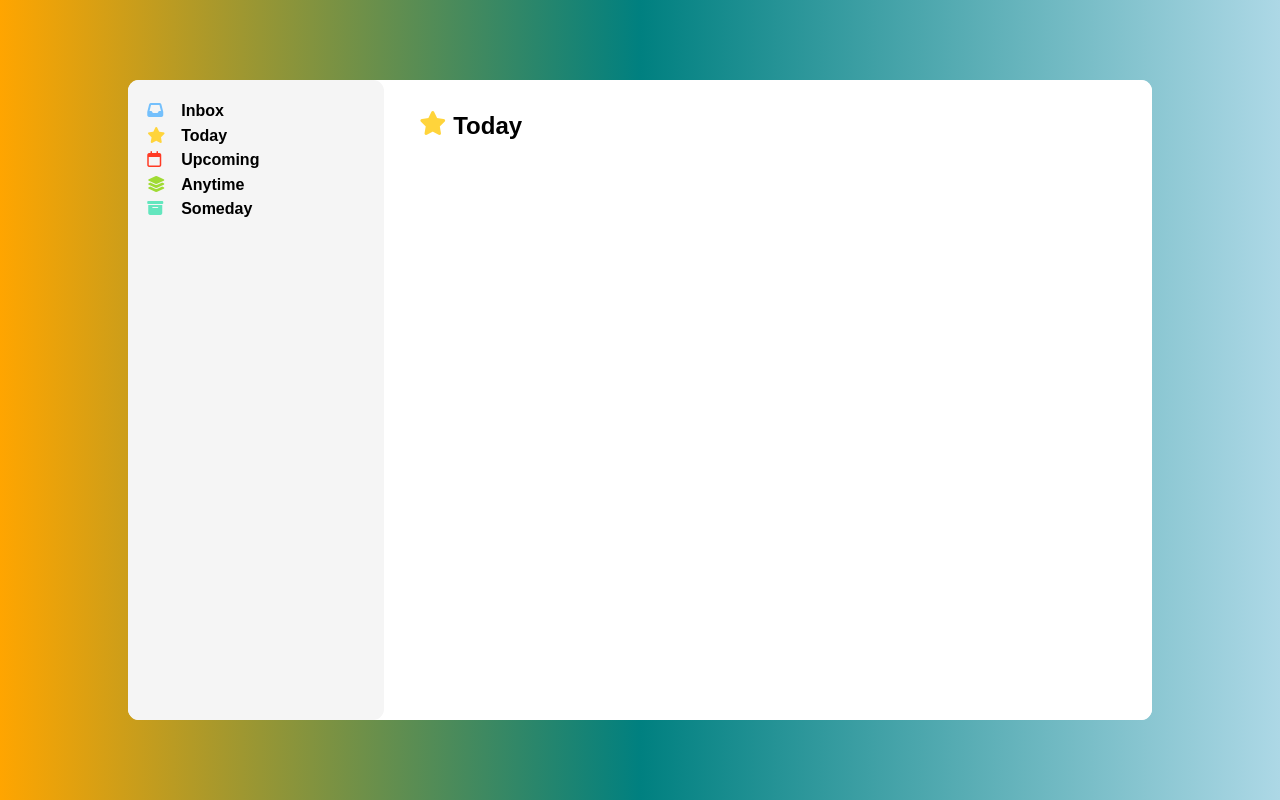
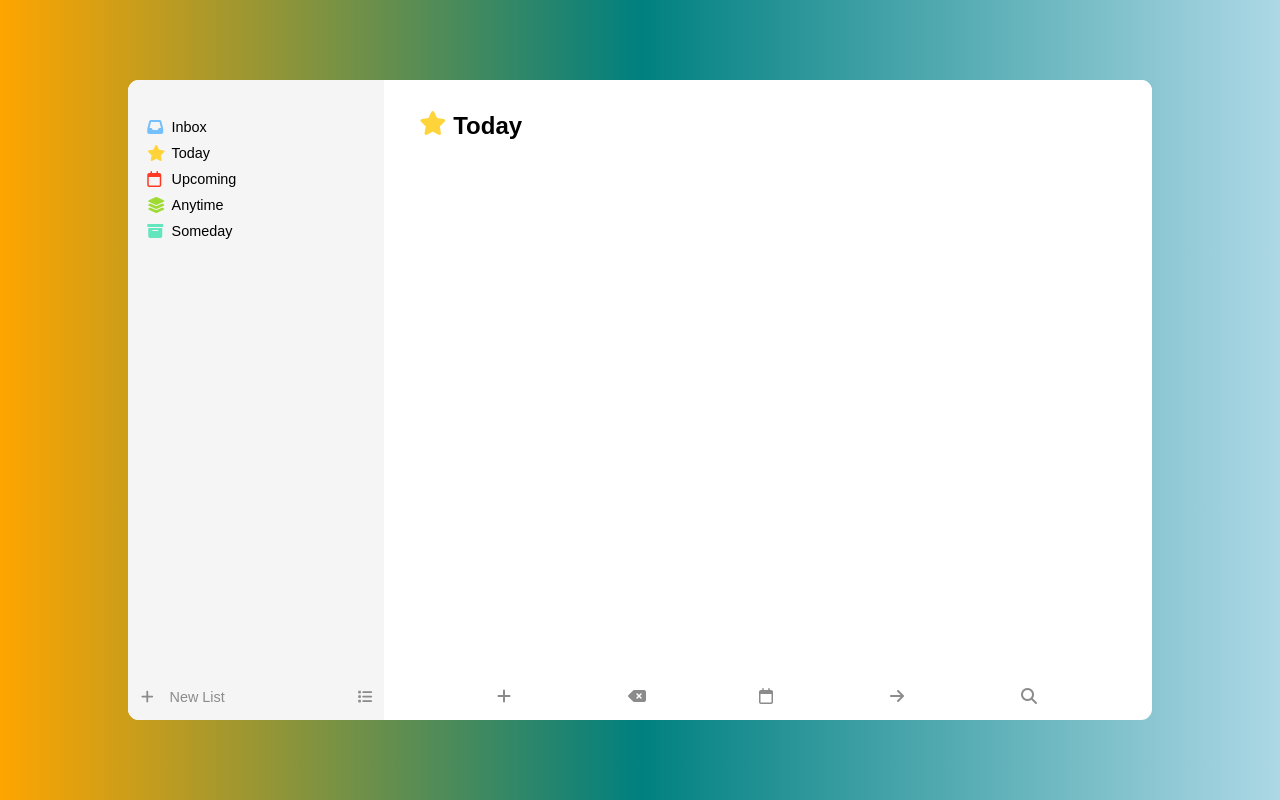
Before and after one commit to josueramirez1/to-do-list, a website built with webpack: page src/template.html in a window 1280 px wide. Built offline with nearby package versions, Linux system fonts and the light colour scheme.

Commit message:
adding styling and cursors to buttons
allows user to add a new item or new list

```diff
--- a/src/css/styles.css
+++ b/src/css/styles.css
@@ -1,3 +1,8 @@
+:root {
+  --lightgrey: #8b8b8b;
+  --whitesmoke: #f5f5f5;
+}
+
 * {
   margin: 0;
   padding: 0;
@@ -10,7 +15,7 @@ body {
 }
 
 #content {
-  background: linear-gradient(to right, orange, teal, lightblue);
+  background: linear-gradient(to right, #ffa500, #008080, #add8e6);
   height: 100%;
   display: flex;
   justify-content: center;
@@ -22,21 +27,21 @@ body {
   height: 80%;
   background-color: #fff;
   border-radius: 11px;
-
+  overflow: hidden;
   display: grid;
   grid-template-columns: 1fr 3fr;
+  grid-template-rows: 13fr 1fr;
 }
 
+/* FIRST COLUMN STYLING */
+
 .first-column {
-  background-color: whitesmoke;
-  padding: 1.2rem;
-}
+  display: flex;
+  flex-direction: column;
+  justify-content: space-between;
 
-.list-title {
-  display: flex;
-  gap: 1rem;
-  padding: 0.2rem 0;
-  cursor: pointer;
+  background-color: var(--whitesmoke);
+  padding: 2.2rem 1.2rem 0.4rem;
 }
 
 .fa-solid,
@@ -45,14 +50,48 @@ body {
   height: 18px;
 }
 
+.list-title {
+  display: flex;
+  gap: 0.4rem;
+  padding: 0.25rem 0;
+  cursor: pointer;
+}
+
+.list-title p {
+  font-size: 0.9rem;
+}
+
+.first-column-list-footer {
+  display: flex;
+  justify-content: space-between;
+  align-items: center;
+  color: var(--lightgrey);
+  background-color: var(--whitesmoke);
+}
+
+.first-column-list-footer .fa-solid,
+.new-list-footer .fa-solid {
+  display: flex;
+  justify-content: center;
+  align-items: center;
+  font-size: 0.9rem;
+  cursor: pointer;
+  padding: 0.2rem 1.2rem;
+}
+
+.new-list-footer {
+  display: flex;
+  font-size: 0.9rem;
+  align-items: center;
+  gap: 0.2rem;
+  cursor: pointer;
+}
+
+/* SECOND COLUMN STYLING */
+
 .second-column {
   background-color: #fff;
   padding: 1.2rem;
-}
-
-.first-column,
-.second-column {
-  border-radius: 11px;
 }
 
 .current-list-title {
@@ -65,3 +104,10 @@ body {
 .current-list-title .fa-solid {
   padding-top: 0.4rem;
 }
+
+.second-column-list-footer {
+  display: flex;
+  justify-content: space-evenly;
+  align-items: center;
+  color: var(--lightgrey);
+}
--- a/src/template.html
+++ b/src/template.html
@@ -15,25 +15,27 @@
     <div id="content">
       <div class="container">
         <div class="first-column">
+          <div class="lists">
             <div class="list-title">
               <i class="fa-solid fa-inbox" style="color: #74c0fc"></i>
-            <h4>Inbox</h4>
+              <p>Inbox</p>
             </div>
             <div class="list-title">
               <i class="fa-solid fa-star" style="color: #ffd43b"></i>
-            <h4>Today</h4>
+              <p>Today</p>
             </div>
             <div class="list-title">
               <i class="fa-regular fa-calendar" style="color: #ff3a24"></i>
-            <h4>Upcoming</h4>
+              <p>Upcoming</p>
             </div>
             <div class="list-title">
               <i class="fa-solid fa-layer-group" style="color: #a0db33"></i>
-            <h4>Anytime</h4>
+              <p>Anytime</p>
             </div>
             <div class="list-title">
               <i class="fa-solid fa-box-archive" style="color: #63e6be"></i>
-            <h4>Someday</h4>
+              <p>Someday</p>
+            </div>
           </div>
         </div>
         <div class="second-column">
@@ -41,6 +43,23 @@
             <i class="fa-solid fa-star fa-xl" style="color: #ffd43b"></i>
             <h2>Today</h2>
           </div>
+          <div class="current-list-items">
+            <h3></h3>
+          </div>
+        </div>
+        <div class="first-column-list-footer">
+          <div class="new-list-footer">
+            <i class="fa-solid fa-plus"></i>
+            <p>New List</p>
+          </div>
+          <i class="fa-solid fa-list"></i>
+        </div>
+        <div class="second-column-list-footer">
+          <i class="fa-solid fa-plus"></i>
+          <i class="fa-solid fa-delete-left"></i>
+          <i class="fa-regular fa-calendar"></i>
+          <i class="fa-solid fa-arrow-right"></i>
+          <i class="fa-solid fa-magnifying-glass"></i>
         </div>
       </div>
     </div>
```
Lines whose indentation alone changed are shown as unchanged.
